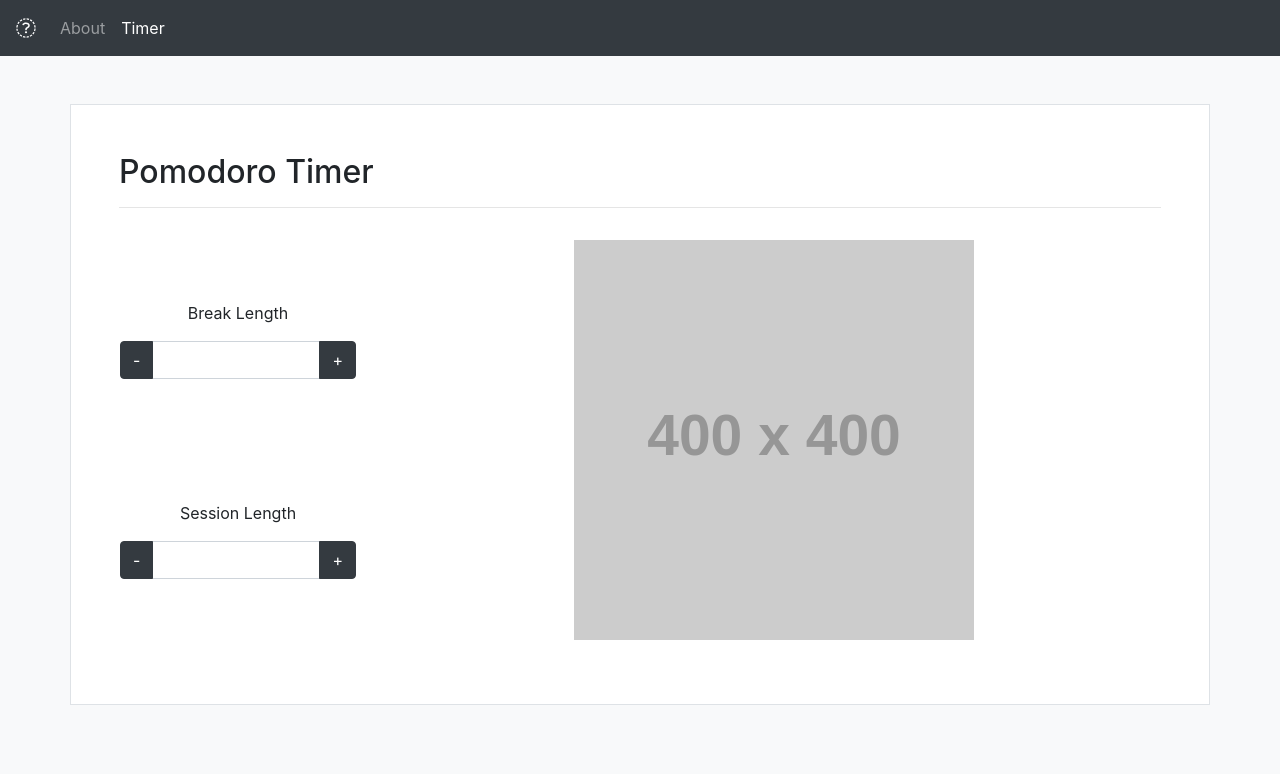
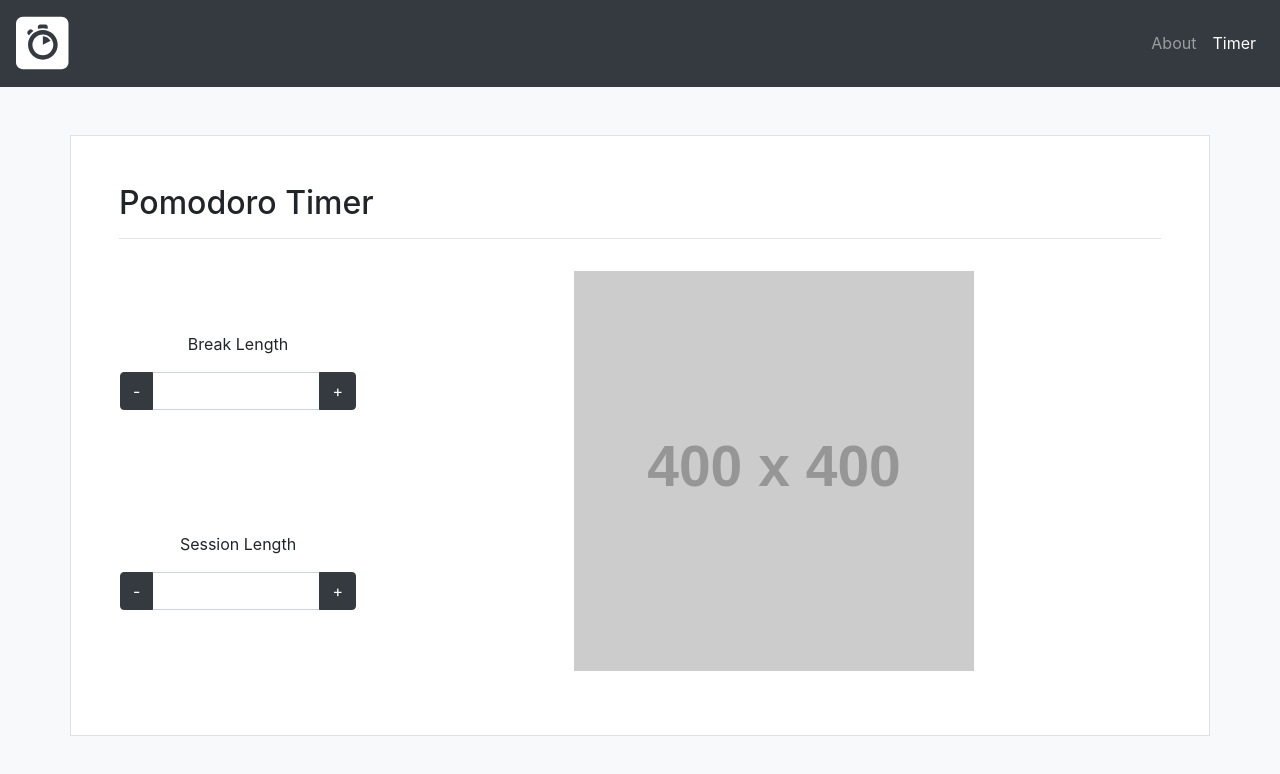
Before and after one commit to SlyTy7/pomodoro, a plain HTML site: page timer.html in a window 1280 px wide. Drawn offline with nearby package versions, Linux system fonts and the light colour scheme; placeholder pictures from the web are drawn by us.

Commit message:
style navbar logo

```diff
--- a/css/main.css
+++ b/css/main.css
@@ -1,4 +1,3 @@
-* {
-	margin: 0;
-	padding: 0;
+.navbar .navbar-logo:hover {
+  color: #17a2b8;
 }
--- a/timer.html
+++ b/timer.html
@@ -38,12 +38,13 @@
 		<nav class="navbar navbar-expand-sm navbar-dark bg-dark">
 
 			<!-- LOGO -->
-			<!-- TODO: add a logo to take back to landing page -->
-		  <a class="navbar-brand" href="index.html"><i class="fa fa-alarm-clock"></i></a>
-		  <!-- /TODO -->
+		  <a class="navbar-brand navbar-logo" href="index.html">
+		  	<i class="fab fa-algolia fa-3x"></i>
+		  </a>
+		  <!-- /LOGO -->
 
 
-		  <div class="navbar-nav">
+		  <div class="navbar-nav ml-auto">
 		  	<a class="nav-item nav-link" href="about.html">About</a>
 		  	<a class="nav-item nav-link active" href="timer.html">Timer</a>
 		  </div>
```
Also changed, not shown: about.html (+5 -4 lines).
